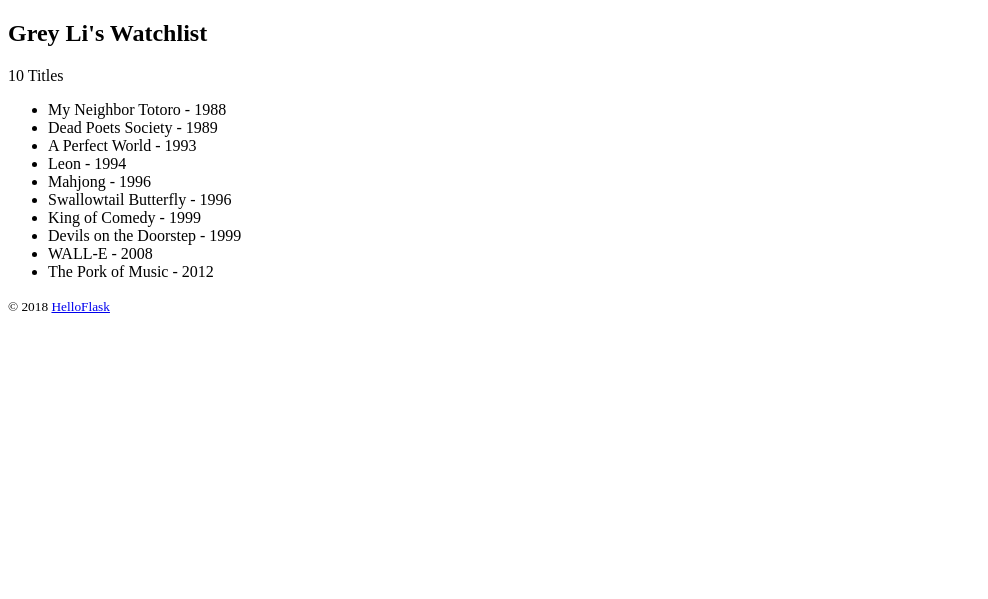
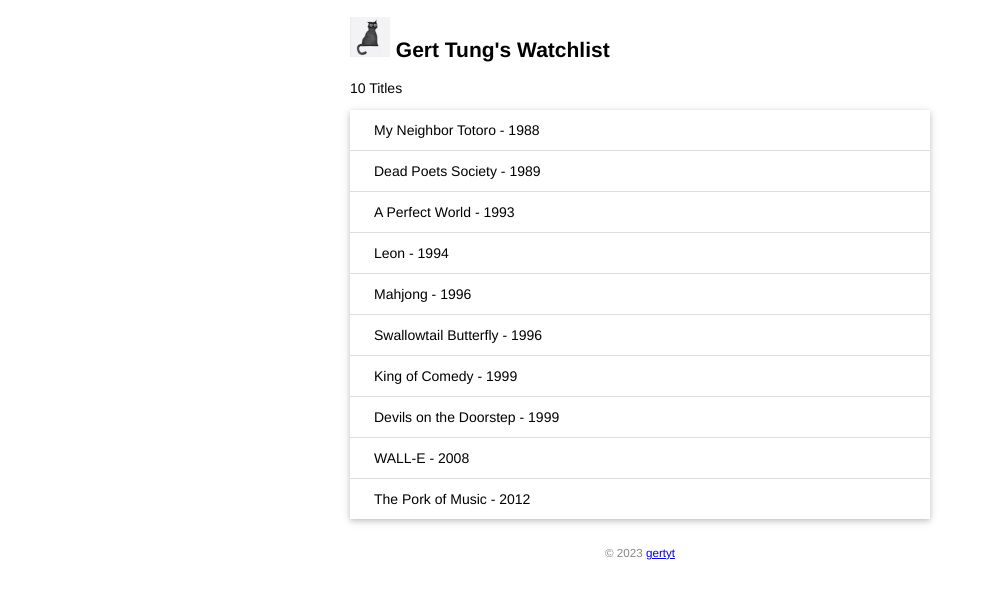
Before and after one commit to Theadmaster/watchlist, a Flask app: page / in a window 1280 px wide. Shown: the top 599 px of the page, without its empty margins (0-988 px from the left). Run offline with Flask 3, Linux system fonts and the light colour scheme.

Commit message:
static files

```diff
--- a/app.py
+++ b/app.py
@@ -1,11 +1,14 @@
 from flask import Flask, render_template
 from markupsafe import escape
 from flask import url_for
+# from flask_sqlalchemy import SQLAlchemy
 
 app = Flask(__name__)
 
+# db = SQLAlchemy(app) # 初始化扩展
 
-name = 'Grey Li'
+
+name = 'Gert Tung'
 movies = [
     {'title': 'My Neighbor Totoro', 'year': '1988'},
     {'title': 'Dead Poets Society', 'year': '1989'},
--- /dev/null
+++ b/static/style.css
@@ -0,0 +1,48 @@
+/* 页面整体 */
+body {
+    margin: auto;
+    max-width: 580px;
+    font-size: 14px;
+    font-family: Helvetica, Arial, sans-serif;
+}
+
+/* 页脚 */
+footer {
+    color: #888;
+    margin-top: 15px;
+    text-align: center;
+    padding: 10px;
+}
+
+/* 头像 */
+.avatar {
+    width: 40px;
+}
+
+/* 电影列表 */
+.movie-list {
+    list-style-type: none;
+    padding: 0;
+    margin-bottom: 10px;
+    box-shadow: 0 2px 5px 0 rgba(0, 0, 0, 0.16), 0 2px 10px 0 rgba(0, 0, 0, 0.12);
+}
+
+.movie-list li {
+    padding: 12px 24px;
+    border-bottom: 1px solid #ddd;
+}
+
+.movie-list li:last-child {
+    border-bottom:none;
+}
+
+.movie-list li:hover {
+    background-color: #f8f9fa;
+}
+
+/* 龙猫图片 */
+.totoro {
+    display: block;
+    margin: 0 auto;
+    height: 100px;
+}
--- a/templates/index.html
+++ b/templates/index.html
@@ -5,18 +5,23 @@
     <meta http-equiv="X-UA-Compatible" content="IE=edge">
     <meta name="viewport" content="width=device-width, initial-scale=1.0">
     <title>{{ name }}'s Watchlist</title>
+    <link rel="icon" href="{{ url_for('static', filename='logo.png') }}">
+    <link rel="stylesheet" href="{{ url_for('static', filename='style.css') }}" type="text/css">
 </head>
 <body>
-    <h2>{{ name }}'s Watchlist</h2>
+    <h2>
+        <img alt="Avatar" class="avatar" src="{{ url_for('static', filename='logo.png') }}">
+        {{ name }}'s Watchlist
+    </h2>
     {# 使用 length 过滤器获取 movies 变量的长度 #}
     <p>{{ movies|length }} Titles</p>
-    <ul>
+    <ul class="movie-list">
         {% for movie in movies %}  {# 迭代 movies 变量 #}
         <li>{{ movie.title }} - {{ movie.year }}</li>  {# 等同于 movie['title'] #}
         {% endfor %}  {# 使用 endfor 标签结束 for 语句 #}
     </ul>
     <footer>
-        <small>&copy; 2018 <a href="http://helloflask.com/book/3">HelloFlask</a></small>
+        <small>&copy; 2023 <a href="http://gertyt.cn">gertyt</a></small>
     </footer>
 </body>
 </html>
```
Also changed, not shown: static/logo.png (added), 1 other file.
